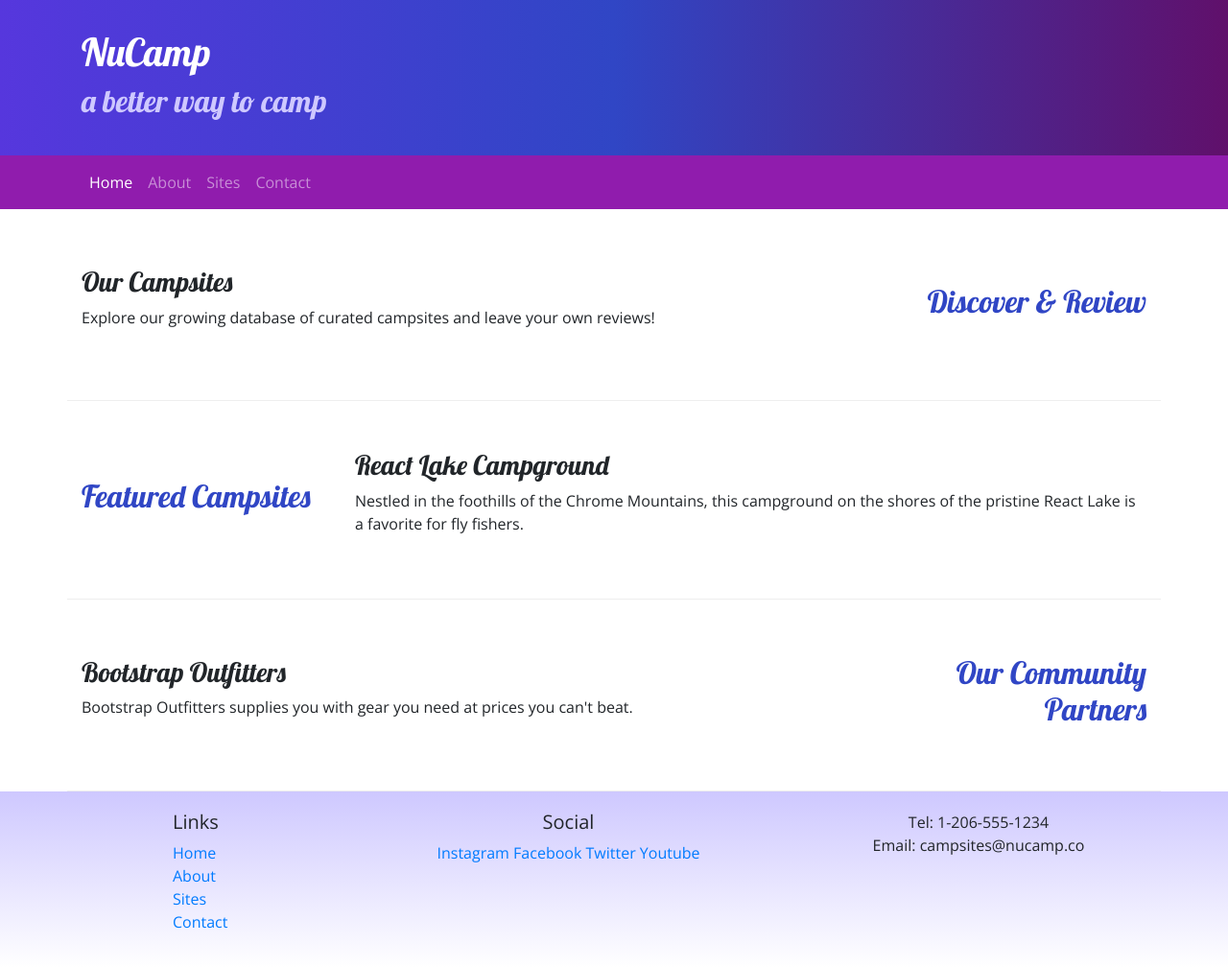
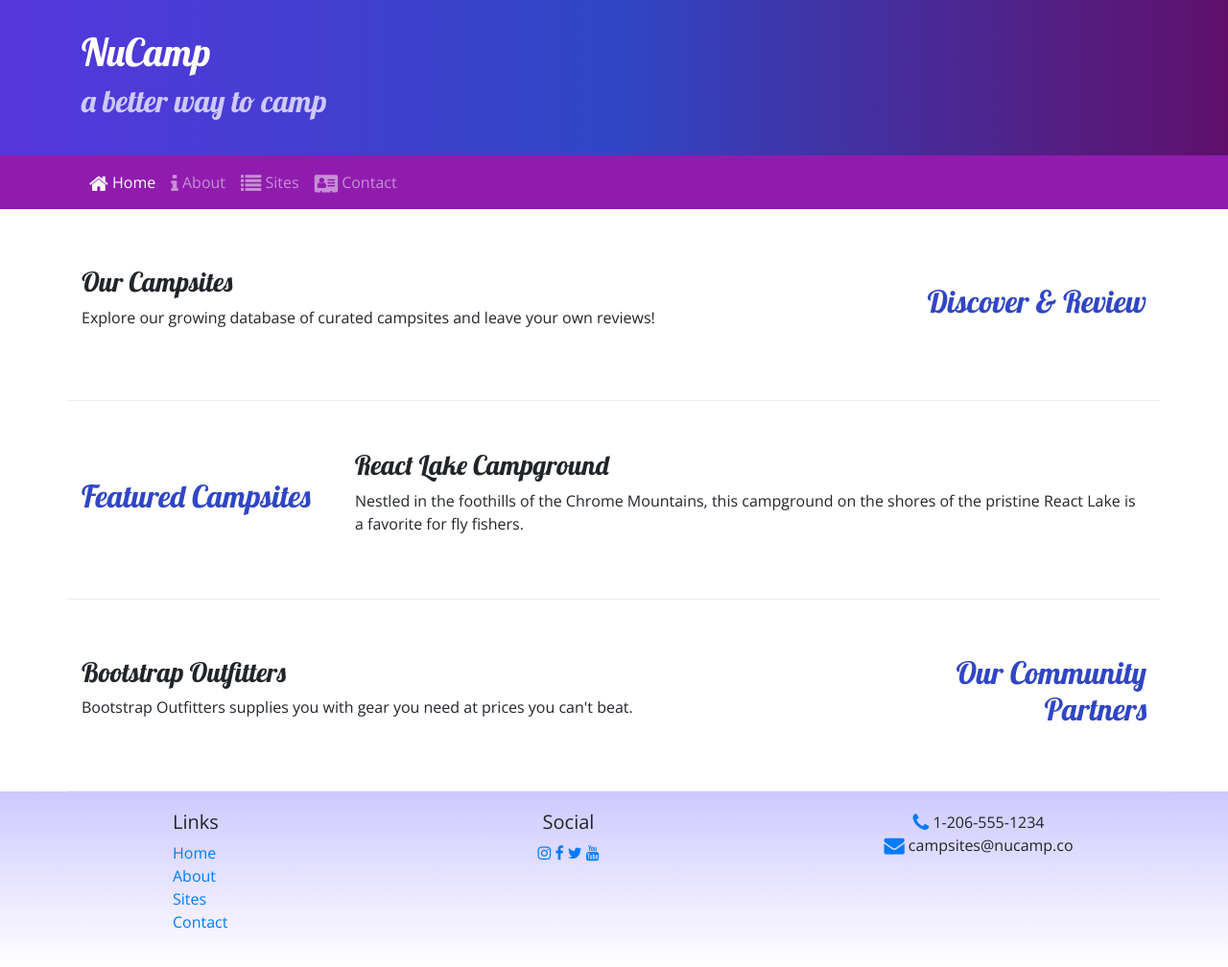
Before and after one commit to NikoIcardo/nucampsite, a website: page index.html in a window 1280 px wide. Shown: the whole page at 96% size. Drawn offline with nearby package versions, Linux system fonts and the light colour scheme.

Commit message:
Added icons to the navbar items, social network links, and to the phone and email listings in the footer.

```diff
--- a/index.html
+++ b/index.html
@@ -4,7 +4,6 @@
     <meta charset="utf-8" />
     <meta name="viewport" content="width=device-width, initial-scale=1" />
 
-    <!--Bootstrap CSS-->
     <link
       rel="stylesheet"
       href="node_modules/bootstrap/dist/css/bootstrap.min.css"
@@ -12,8 +11,14 @@
 
     <link
       rel="stylesheet"
+      href="node_modules/font-awesome/css/font-awesome.min.css"
+    />
+
+    <link
+      rel="stylesheet"
       href="https://fonts.googleapis.com/css?family=Lobster|Open+Sans"
     />
+
     <link rel="stylesheet" href="css/styles.css" />
 
     <title>NuCamp: A better way to Camp</title>
@@ -44,13 +49,25 @@
         <div class="collapse navbar-collapse" id="nucampNavbar">
           <ul class="navbar-nav">
             <li class="nav-item active">
-              <a class="nav-link" href="#">Home</a>
+              <a class="nav-link" href="#">
+                <i class="fa fa-home fa-lg"></i> Home</a
+              >
             </li>
             <li class="nav-item">
-              <a class="nav-link" href="aboutus.html">About</a>
+              <a class="nav-link" href="aboutus.html">
+                <i class="fa fa-info fa-lg"></i> About</a
+              >
             </li>
-            <li class="nav-item"><a class="nav-link" href="#">Sites</a></li>
-            <li class="nav-item"><a class="nav-link" href="#">Contact</a></li>
+            <li class="nav-item">
+              <a class="nav-link" href="#"
+                ><i class="fa fa-list fa-lg"></i> Sites</a
+              >
+            </li>
+            <li class="nav-item">
+              <a class="nav-link" href="#"
+                ><i class="fa fa-address-card fa-lg"></i> Contact</a
+              >
+            </li>
           </ul>
         </div>
       </div>
@@ -114,14 +131,15 @@
           </div>
           <div class="col-6 col-sm-5 text-center">
             <h5>Social</h5>
-            <a href="http://instagram.com/">Instagram</a>
-            <a href="http://facebook.com/">Facebook</a>
-            <a href="http://twitter.com/">Twitter</a>
-            <a href="http://youtube.com/">Youtube</a>
+            <a href="http://instagram.com/"><i class="fa fa-instagram"></i></a>
+            <a href="http://facebook.com/"><i class="fa fa-facebook"></i></a>
+            <a href="http://twitter.com/"><i class="fa fa-twitter"></i></a>
+            <a href="http://youtube.com/"><i class="fa fa-youtube"></i></a>
           </div>
           <div class="col-sm-4 text-center">
-            Tel: 1-206-555-1234<br />
-            Email: campsites@nucamp.co
+            <i class="fa fa-phone fa-lg text-primary"></i> 1-206-555-1234<br />
+            <i class="fa fa-envelope fa-lg text-primary"></i>
+            campsites@nucamp.co
           </div>
         </div>
       </div>
--- a/package.json
+++ b/package.json
@@ -15,6 +15,7 @@
   },
   "dependencies": {
     "bootstrap": "^4.5.2",
+    "font-awesome": "^4.7.0",
     "install": "^0.13.0",
     "jquery": "^3.5.1",
     "npm": "^7.24.0",
```
Also changed, not shown: aboutus.html (+29 -14 lines), 1 other file.
